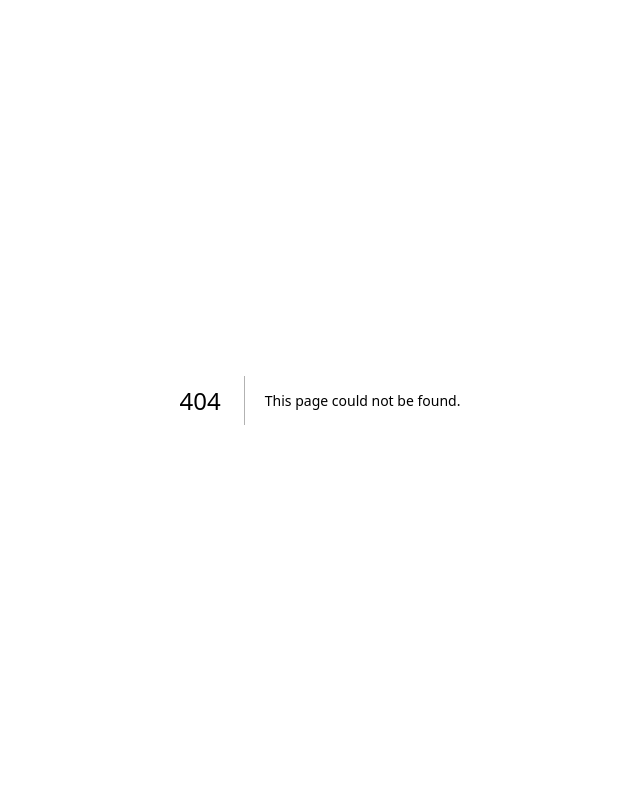
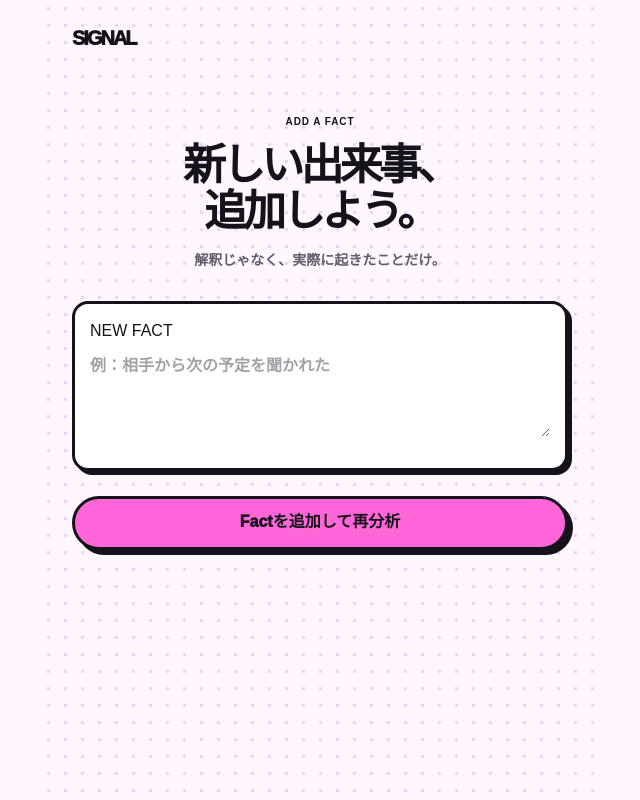
Before and after one commit to SMRI2170/signal, a Next.js app: page /relationships/1/facts/new in a window 1280 px wide. Before the commit this address had no page. Shown: the whole page, without its empty margins (320-960 px from the left). Built offline with nearby package versions, Linux system fonts and the light colour scheme.

Commit message:
Add fact reanalysis and history screens

```diff
--- /dev/null
+++ b/src/app/relationships/[relationshipId]/facts/new/page.tsx
@@ -0,0 +1,2 @@
+import Link from "next/link"; import { AddFactForm } from "@/components/add-fact-form";
+export default async function NewFactPage({params}:{params:Promise<{relationshipId:string}>}) { const {relationshipId}=await params; return <main className="page-shell page-shell-compact analyze-shell"><nav className="site-nav y2k-nav"><Link className="wordmark" href={`/relationships/${relationshipId}`}>SIGNAL</Link></nav><section className="input-heading"><p className="sticker-label">ADD A FACT</p><h1>新しい出来事、<br/>追加しよう。</h1><p>解釈じゃなく、実際に起きたことだけ。</p></section><AddFactForm relationshipId={relationshipId}/></main>; }
--- /dev/null
+++ b/src/app/relationships/[relationshipId]/history/page.tsx
@@ -0,0 +1,2 @@
+import Link from "next/link"; import { notFound } from "next/navigation"; import { createClient } from "@/lib/supabase/server";
+export default async function HistoryPage({params}:{params:Promise<{relationshipId:string}>}) { const {relationshipId}=await params; const db=await createClient(); const {data}=await db.from("relationships").select("display_name, analysis_snapshots(romantic_interest,created_at)").eq("id",relationshipId).maybeSingle(); if(!data)notFound(); const points=[...data.analysis_snapshots].sort((a,b)=>a.created_at.localeCompare(b.created_at)); return <main className="page-shell page-shell-compact home-shell"><nav className="site-nav y2k-nav"><Link className="wordmark" href={`/relationships/${relationshipId}`}>SIGNAL</Link></nav><header className="home-heading"><p className="sticker-label">SIGNAL HISTORY</p><h1>{data.display_name}の変化</h1></header><section className="facts-card">{points.map((p)=><p key={p.created_at}>{new Intl.DateTimeFormat("ja-JP",{month:"numeric",day:"numeric"}).format(new Date(p.created_at))}　<strong>{p.romantic_interest}</strong> / 100</p>)}</section></main>; }
--- a/src/app/relationships/[relationshipId]/page.tsx
+++ b/src/app/relationships/[relationshipId]/page.tsx
@@ -10,5 +10,5 @@ export default async function RelationshipPage({ params }: { params: Promise<{ r
   if (!data) notFound();
   const snapshots = [...data.analysis_snapshots].sort((a, b) => b.created_at.localeCompare(a.created_at));
   const current = snapshots[0];
-  return <main className="page-shell page-shell-compact home-shell"><nav aria-label="詳細ナビゲーション" className="site-nav y2k-nav"><Link className="wordmark" href="/home">SIGNAL</Link><Link className="back-link" href="/home">× CLOSE</Link></nav><header className="home-heading"><p className="sticker-label">CURRENT SIGNAL</p><h1>{data.display_name}</h1></header><section className="detail-card"><p>SIGNAL LEVEL</p><strong>{current?.romantic_interest ?? "--"}<small>/ 100</small></strong><dl><div><dt>会いたいサイン</dt><dd>{current?.desire_to_meet ?? "--"}</dd></div><div><dt>相手からの積極性</dt><dd>{current?.initiative ?? "--"}</dd></div><div><dt>判断材料</dt><dd>{current?.evidence_sufficiency ?? "--"}</dd></div></dl></section><section className="facts-card"><p className="sticker-label">RECENT FACTS</p>{data.facts.slice(-5).reverse().map((fact) => <p key={fact.created_at}>• {fact.text_original}</p>)}</section></main>;
+  return <main className="page-shell page-shell-compact home-shell"><nav aria-label="詳細ナビゲーション" className="site-nav y2k-nav"><Link className="wordmark" href="/home">SIGNAL</Link><Link className="back-link" href="/home">× CLOSE</Link></nav><header className="home-heading"><p className="sticker-label">CURRENT SIGNAL</p><h1>{data.display_name}</h1></header><section className="detail-card"><p>SIGNAL LEVEL</p><strong>{current?.romantic_interest ?? "--"}<small>/ 100</small></strong><dl><div><dt>会いたいサイン</dt><dd>{current?.desire_to_meet ?? "--"}</dd></div><div><dt>相手からの積極性</dt><dd>{current?.initiative ?? "--"}</dd></div><div><dt>判断材料</dt><dd>{current?.evidence_sufficiency ?? "--"}</dd></div></dl><Link className="button button-primary" href={`/relationships/${relationshipId}/facts/new`}>新しいFactを追加 →</Link><Link className="back-link" href={`/relationships/${relationshipId}/history`}>履歴を見る</Link></section><section className="facts-card"><p className="sticker-label">RECENT FACTS</p>{data.facts.slice(-5).reverse().map((fact) => <p key={fact.created_at}>• {fact.text_original}</p>)}</section></main>;
 }
--- /dev/null
+++ b/src/components/add-fact-form.tsx
@@ -0,0 +1,8 @@
+"use client";
+import { useState } from "react";
+
+export function AddFactForm({ relationshipId }: { relationshipId: string }) {
+  const [text, setText] = useState(""); const [message, setMessage] = useState<string | null>(null); const [loading, setLoading] = useState(false);
+  async function submit(event: React.FormEvent) { event.preventDefault(); setLoading(true); setMessage(null); const response = await fetch(`/api/relationships/${relationshipId}/analyses`, { method:"POST", headers:{"Content-Type":"application/json"}, body:JSON.stringify({facts:[{clientFactId:crypto.randomUUID(),text}],idempotencyKey:crypto.randomUUID()}) }); setLoading(false); setMessage(response.ok ? "再分析を保存しました。詳細へ戻って変化を見てみよう。" : "保存できませんでした。Factを確認して再試行してください。"); }
+  return <form className="fact-form" onSubmit={submit}><article className="fact-card"><label htmlFor="new-fact">NEW FACT</label><textarea id="new-fact" minLength={10} maxLength={300} onChange={(e)=>setText(e.target.value)} placeholder="例：相手から次の予定を聞かれた" required value={text} /></article><button className="button button-primary" disabled={loading} type="submit">{loading ? "再分析しています…" : "Factを追加して再分析"}</button>{message ? <p className="auth-message">{message}</p> : null}</form>;
+}
```
